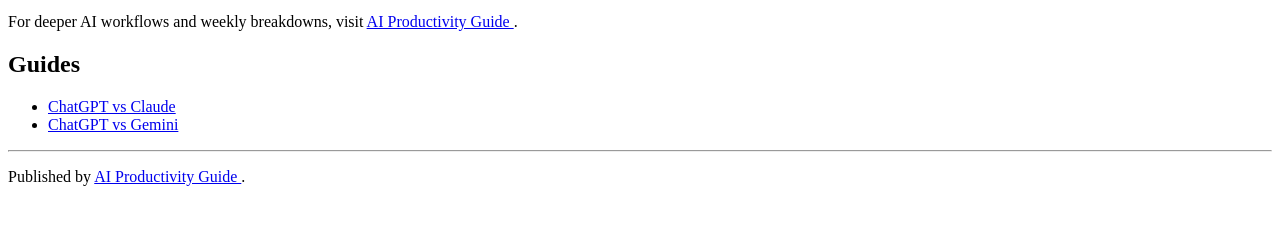
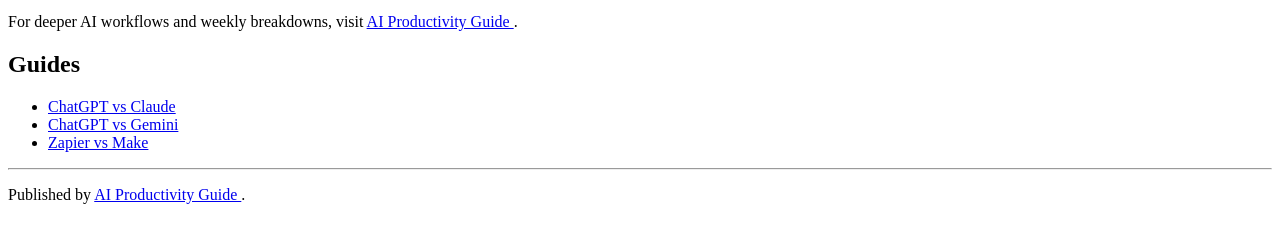
Before and after one commit to carenella1/aiproductivityhub, a plain HTML site: page index.html in a window 1280 px wide. Shown: the part 101-344 px from the top of the page. Drawn offline with Linux system fonts and the light colour scheme.

Commit message:
Update index.html

```diff
--- a/index.html
+++ b/index.html
@@ -26,6 +26,7 @@
   <ul>
     <li><a href="chatgpt-vs-claude.html">ChatGPT vs Claude</a></li>
     <li><a href="chatgpt-vs-gemini.html">ChatGPT vs Gemini</a></li>
+    <li><a href="zapier-vs-make.html">Zapier vs Make</a></li>
     <!-- Add new articles here as you publish them -->
   </ul>
 
```
